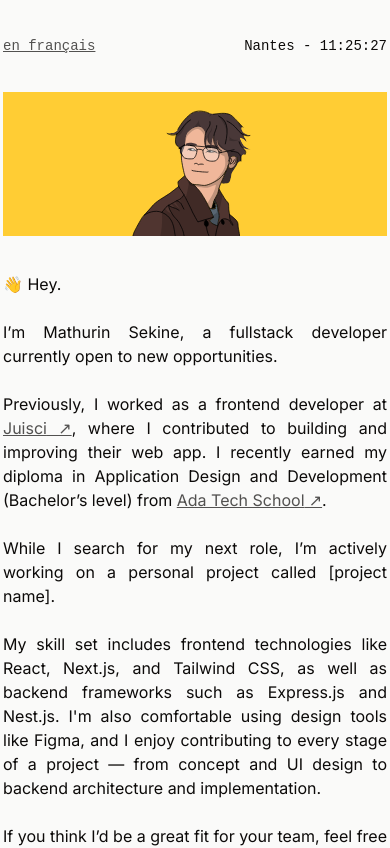
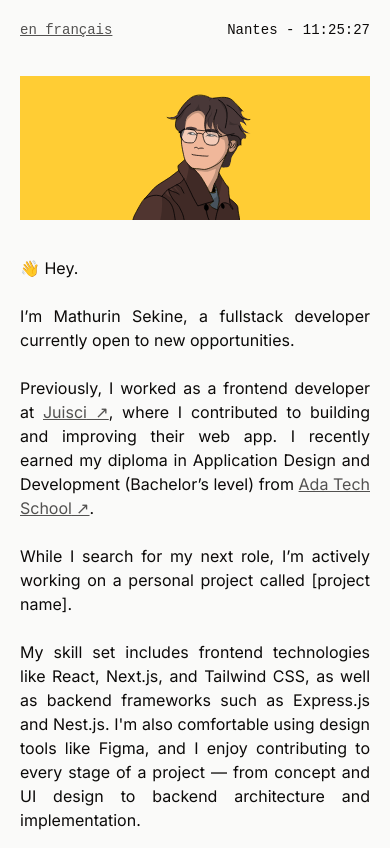
Before and after one commit to lemathurin/portfolio, a Next.js app: page /en in a window 390 px wide. Shown: the top 848 px of the page. Built offline with nearby package versions, Linux system fonts and the light colour scheme; a web font is replaced by a local one.

Commit message:
Simplified padding

```diff
--- a/src/app/[locale]/page.tsx
+++ b/src/app/[locale]/page.tsx
@@ -8,8 +8,8 @@ export default function Home() {
   const t = useTranslations();
 
   return (
-    <main className="flex justify-center">
-      <article className="max-w-96 text-justify flex flex-col gap-9 py-9">
+    <main className="flex justify-center p-5 md:p-0 md:py-9">
+      <article className="max-w-96 text-justify flex flex-col gap-9">
         <header className="flex justify-between items-center w-full gap-4">
           <LanguageToggle />
           <Clock />
```
